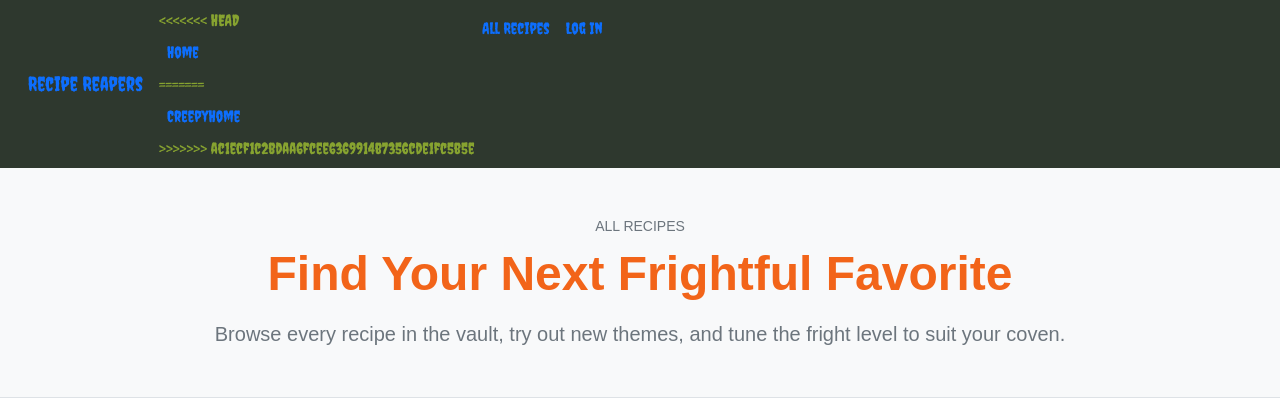
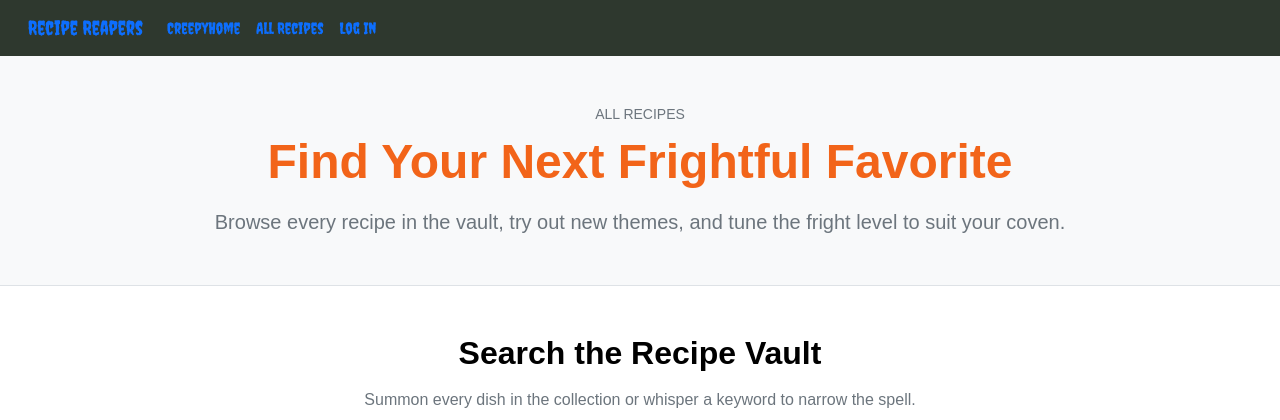
Before and after one commit to Jo-JPEG/Recipe-Reapers, a Django app: page /recipes/ in a window 1280 px wide. Shown: the top 420 px of the page. Run offline with Django 4.2, Linux system fonts and the light colour scheme; data that the repository does not hold is empty; parts of the project's set-up code (start-up, migrations or seed data) failed here and were passed over.

Commit message:
merge changes, tweaks for linting

```diff
--- a/reapers_profile/views.py
+++ b/reapers_profile/views.py
@@ -1,6 +1,7 @@
 from django.shortcuts import render
 from django.contrib.auth.decorators import login_required
-from .models import UserProfile # Make sure to import your UserProfile
+from .models import UserProfile  # Make sure to import your UserProfile
+
 
 @login_required  # This decorator handles login protection
 def profile_view(request):
--- a/templates/base.html
+++ b/templates/base.html
@@ -46,13 +46,9 @@
         <div class="collapse navbar-collapse d-flex" id="navbarText">
           <ul class="navbar-nav me-auto mb-2 mb-lg-0">
             <li class="nav-item">
-<<<<<<< HEAD
-              <a class="nav-link active" aria-current="page" href="{% url 'index' %}">Home</a>
-=======
               <a class="nav-link{% if request.path == index_url %} active{% endif %}"
                {% if request.path == index_url %}aria-current="page"{% endif %}
                href="{% url 'index' %}">CreepyHome</a>
->>>>>>> ac1ecf1c2bdaa6fcee6369914b7356cde1fc5b5e
             </li>
             <li class="nav-item">
               <a class="nav-link{% if request.path == all_recipes_url %} active{% endif %}"
```
Also changed, not shown: reapers_profile/migrations/0001_initial.py.
